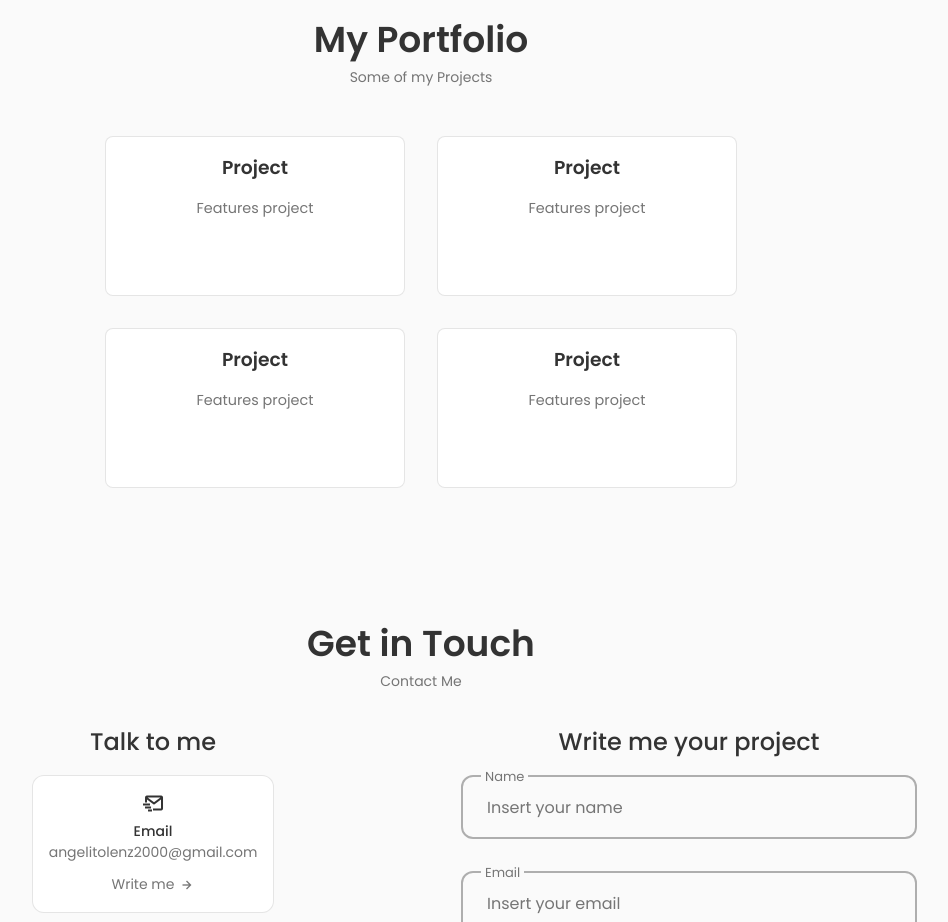
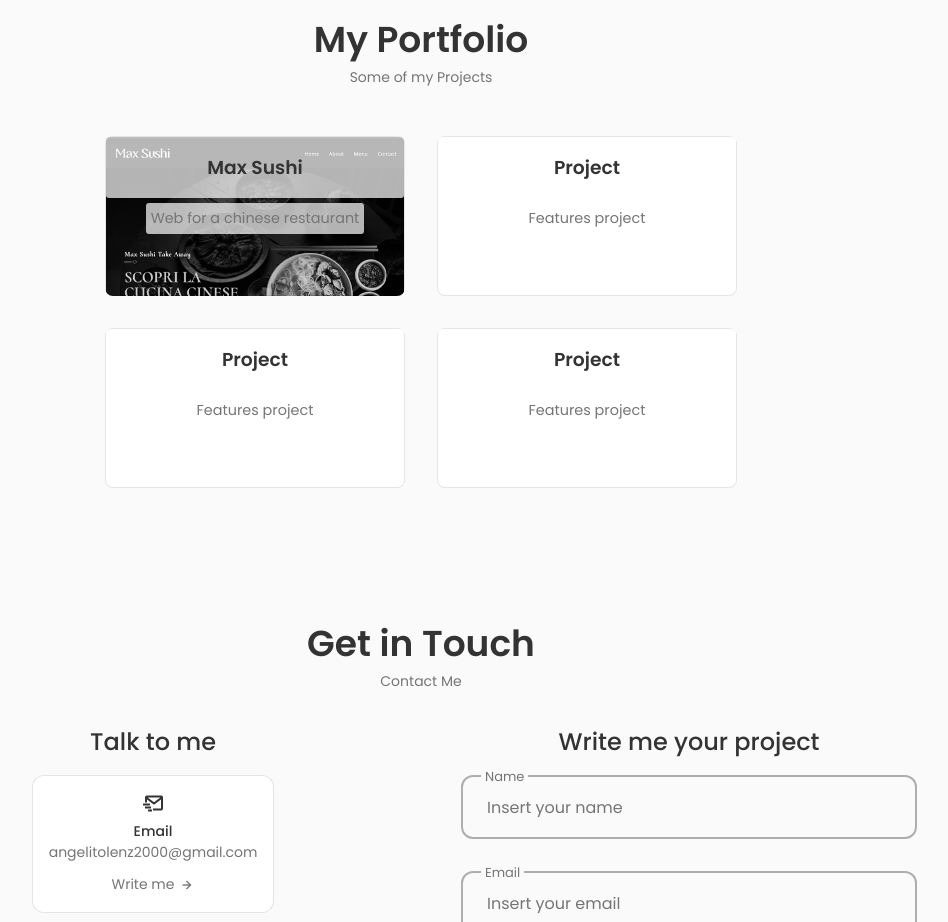
Before and after one commit to AndrewLenz21/Portfolio, a React (Create React App) app: page / in a window 1280 px wide. Shown: the part 2080-3002 px from the top of the page, without its empty margins (219-1167 px from the left). Built offline with nearby package versions, Linux system fonts and the light colour scheme.

Commit message:
1st project added

```diff
--- a/src/components/portfolio/Portfolio.scss
+++ b/src/components/portfolio/Portfolio.scss
@@ -25,19 +25,49 @@
         width: calc(100%/3);
         max-width: 300px;
         height: 160px;
+        // CURSOR
+        cursor: pointer;
+        // BACKGROUND DESIGN
+        filter: grayscale(1);
+        background-size: cover;
+        background-repeat: no-repeat;
+        &:hover{
+            filter: grayscale(0);
+            .title__container{
+                .project__title{
+                    padding: 2px 0;
+                    background-color: rgba(255, 255, 255, 0.9);
+                }
+            }
+            .project__data{
+                .project__description{
+                    margin-top: 40px;
+                    color: black;
+                }
+            }
+        }
 
         .title__container{
             width: 100%;
+
             .project__title{
                 text-align: center;
                 padding: 1rem;
+                background-color: rgba(255, 255, 255, 0.7);
+                border-radius: 3px;
+                transition: 200ms;
             }
         }
         .project__data{
             display: flex;
             justify-content: center;
+            margin-top: 5px;
             .project__description{
                 font-size: 0.9rem;
+                background-color: rgba(255, 255, 255, 0.7);
+                border-radius: 3px;
+                padding: 5px;
+                transition: 200ms;
             }
         }
     }
--- a/src/components/portfolio/Projects.jsx
+++ b/src/components/portfolio/Projects.jsx
@@ -1,17 +1,33 @@
 import React from 'react'
 
+
+// Constants
+import { images } from '../../constants';
 const Projects = () => {
+
   return (
     <div className="projects__container">
 
+        {/*
+        FOR ADD ONE PROJECT:
+        Add:
+        -style={{backgroundImage:`url(${images."yourprojectimage"})`}}
+        -onClick={() => window.open('your_link_to_your_project', '_blank', 'noreferrer')}
+
+        Change:
+        - project__title: Project
+        - project__description: Features project
+        */}
+
+
         {/* Project container */}
-        <div className="project__content">
+        <div className="project__content" style={{backgroundImage:`url(${images.projectmaxsushi})`}} onClick={() => window.open('https://max-sushi.com/', '_blank', 'noreferrer')}>
             <div className="title__container">
-                <h3 className="project__title">Project</h3>
+                <h3 className="project__title">Max Sushi</h3>
             </div>
             <div className="project__data">
                 <span className="project__description">
-                    Features project
+                    Web for a  chinese restaurant
                 </span>
             </div>
         </div>
--- a/src/constants/images.js
+++ b/src/constants/images.js
@@ -6,6 +6,7 @@ import scrollButton from '../assets/scroll.svg';
 import logoCodePen from '../assets/logoCodePen.svg';
 import aboutImg from '../assets/andrew2.jpg';
 import files from '../assets/files.svg';
+import projectmaxsushi from '../assets/projectmaxsushi.png';
 
 // CURRICULUM
 import CV from '../assets/CV.pdf';
@@ -18,6 +19,8 @@ const images = {
     logoCodePen,
     aboutImg,
     files,
+    // *PROJECTS PICTURES
+    projectmaxsushi,
     // *CURRICULUM *
     CV,
 };
```
Also changed, not shown: src/assets/projectmaxsushi.png (added).
